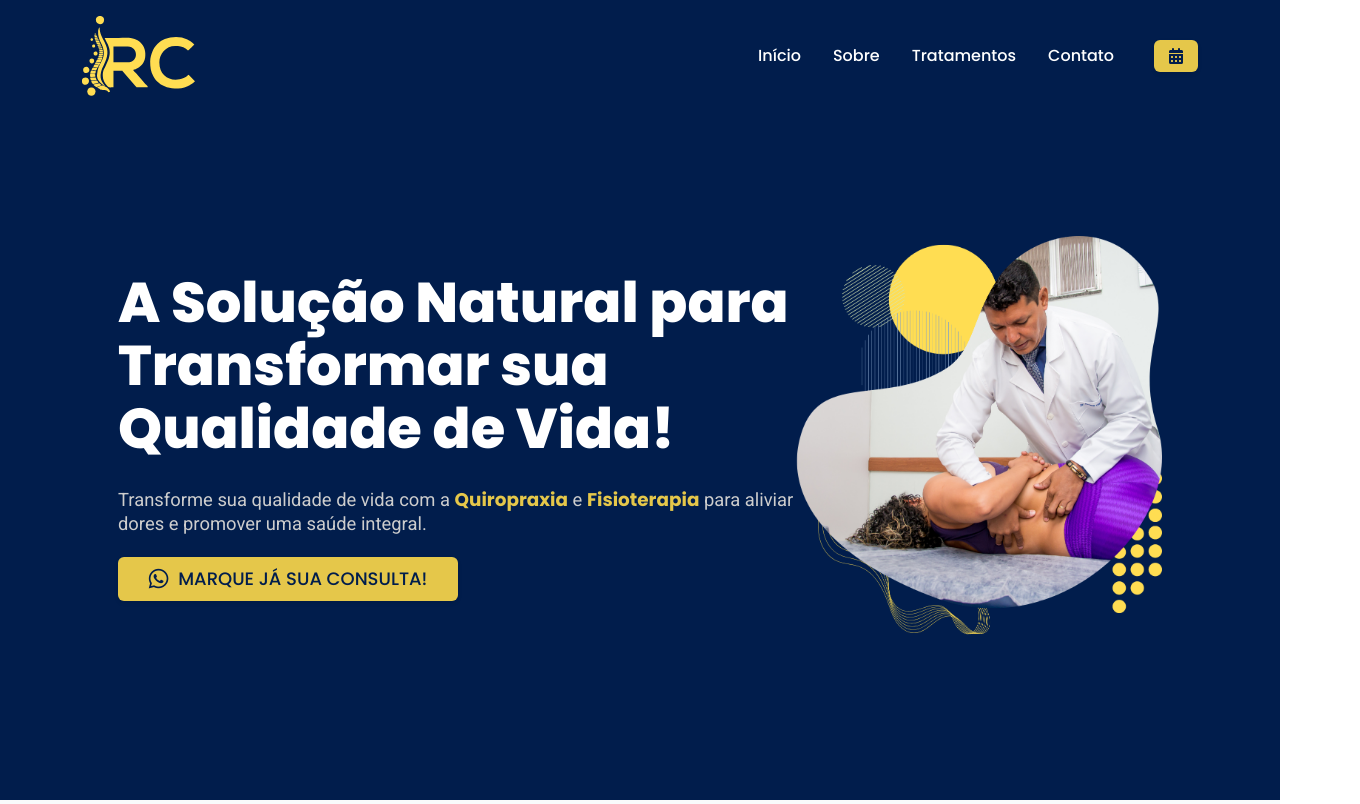
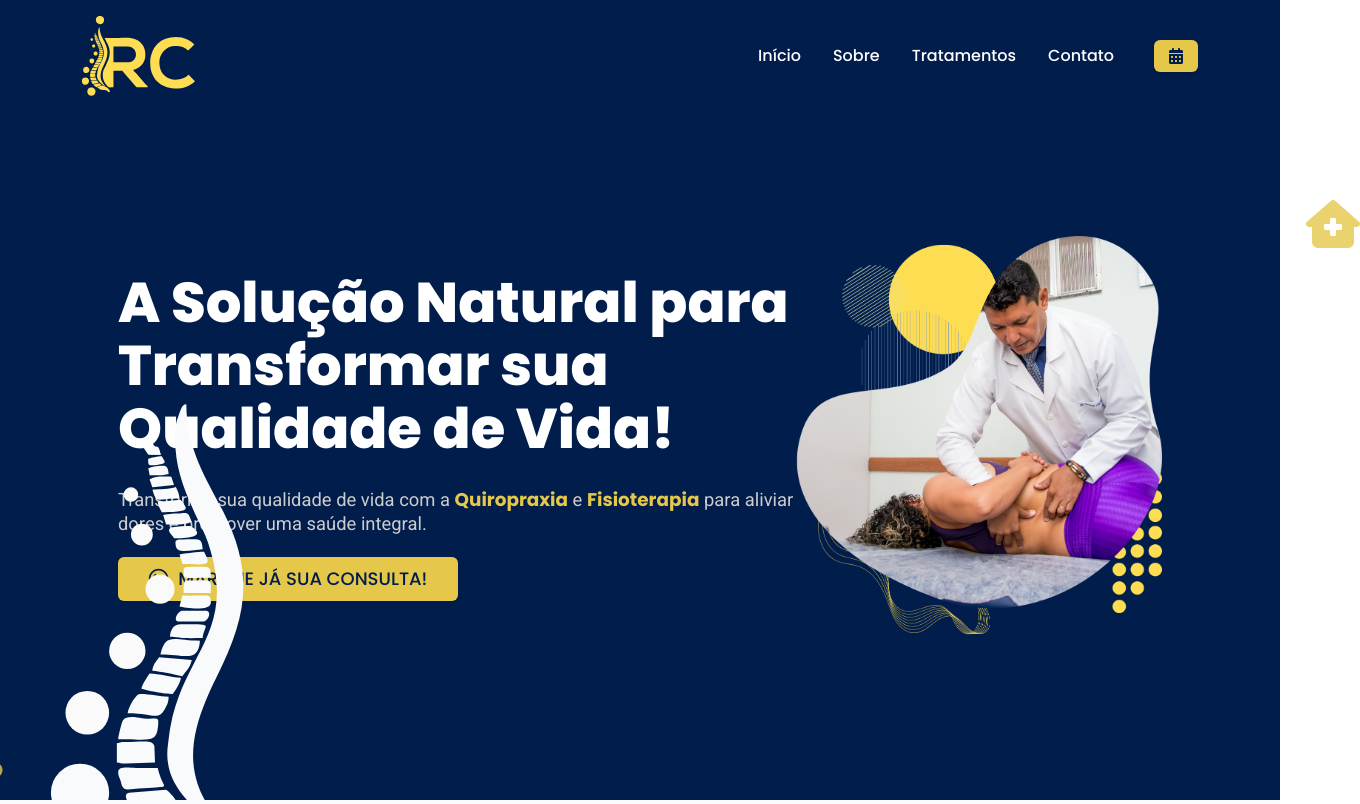
Before and after one commit to edvitor/irc, a plain HTML site: page index.html in a window 1280 px wide. Shown: the top 804 px of the page, 1360 px wide, since content can reach past the window. Drawn offline with nearby package versions, Linux system fonts and the light colour scheme; a script that the page names is missing.

Commit message:
intro-update

```diff
--- a/assets/css/about.css
+++ b/assets/css/about.css
@@ -10,7 +10,7 @@
     bottom: 0;
     left: 0;
     height: 350px;
-    z-index: -1;
+    z-index: -2;
 }
 
 
--- a/assets/css/introducao.css
+++ b/assets/css/introducao.css
@@ -1,8 +1,5 @@
 .intro-bg{
-    display: flex;
-    align-items: start;
-    height: 100vh;
-    background-color: var(--cor-primaria);
+    position: relative;
 }
 
 .intro-content{
@@ -21,9 +18,17 @@
 }
 
 .intro-img img{
+    position: relative;
     object-fit: cover;
     height: 550px;
     width: auto;
+}
+
+.detail-img-intro{
+    position: absolute;
+    font-size: 3rem;
+    color: var(--cor-secundaria);
+    opacity: 0.8;
 }
 
 
--- a/index.html
+++ b/index.html
@@ -13,7 +13,6 @@
     <link rel="preconnect" href="https://fonts.googleapis.com">
     <link rel="preconnect" href="https://fonts.gstatic.com" crossorigin>
     <link href="https://fonts.googleapis.com/css2?family=Roboto:ital,wght@0,100;0,300;0,400;0,500;0,700;0,900;1,100;1,300;1,400;1,500;1,700;1,900&display=swap" rel="stylesheet">
-
 
     <!-- FONT AWESOME -->
     <link rel="stylesheet" href="https://cdnjs.cloudflare.com/ajax/libs/font-awesome/6.6.0/css/all.min.css" integrity="sha512-Kc323vGBEqzTmouAECnVceyQqyqdsSiqLQISBL29aUW4U/M7pSPA/gEUZQqv1cwx4OnYxTxve5UMg5GT6L4JJg==" crossorigin="anonymous" referrerpolicy="no-referrer" />
@@ -44,7 +43,9 @@
     </nav>
 
     <!-- Masthead-->
-    <header class="masthead" id="home">
+    <header class="masthead intro-bg" id="home">
+        <img class="img-detail reveal-img" style="z-index: 1; height: 400px; bottom: 0; opacity: 1;" src="./assets/img/coluna irc.svg" alt="">
+
         <div class="intro-content container px-4 px-lg-5 h-100">
             <div class="row gx-4 gx-lg-5 h-100 align-items-center justify-content-center text-left reveal-txt">
                 <div class="align-self-end">
@@ -60,7 +61,12 @@
             </div>
             <div class="intro-img reveal-img">
                 <img src="assets/img/home/quiro-home.png" alt="">
+
+                <i class="fa-solid fa-plus detail-img-intro" style="top: -50px; left: 100px;"></i>
+                <i class="fa-solid fa-stethoscope detail-img-intro" style="bottom: 0px; left: -50px;"></i>
+                <i class="fa-solid fa-house-medical detail-img-intro" style="right: -80px; top: 200px;"></i>
             </div>
+
         </div>
     </header>
 
```
Also changed, not shown: assets/img/coluna irc.svg (added).
